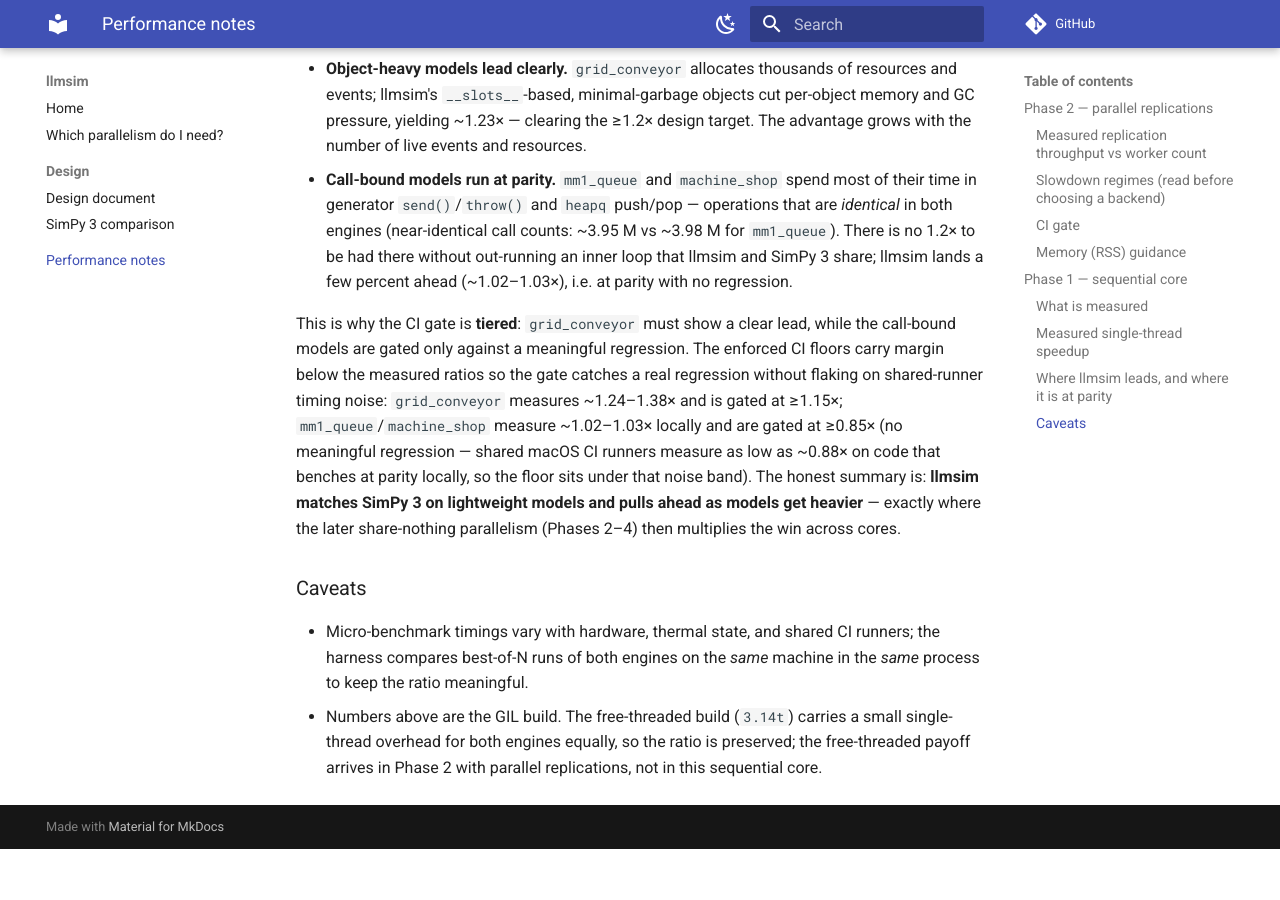
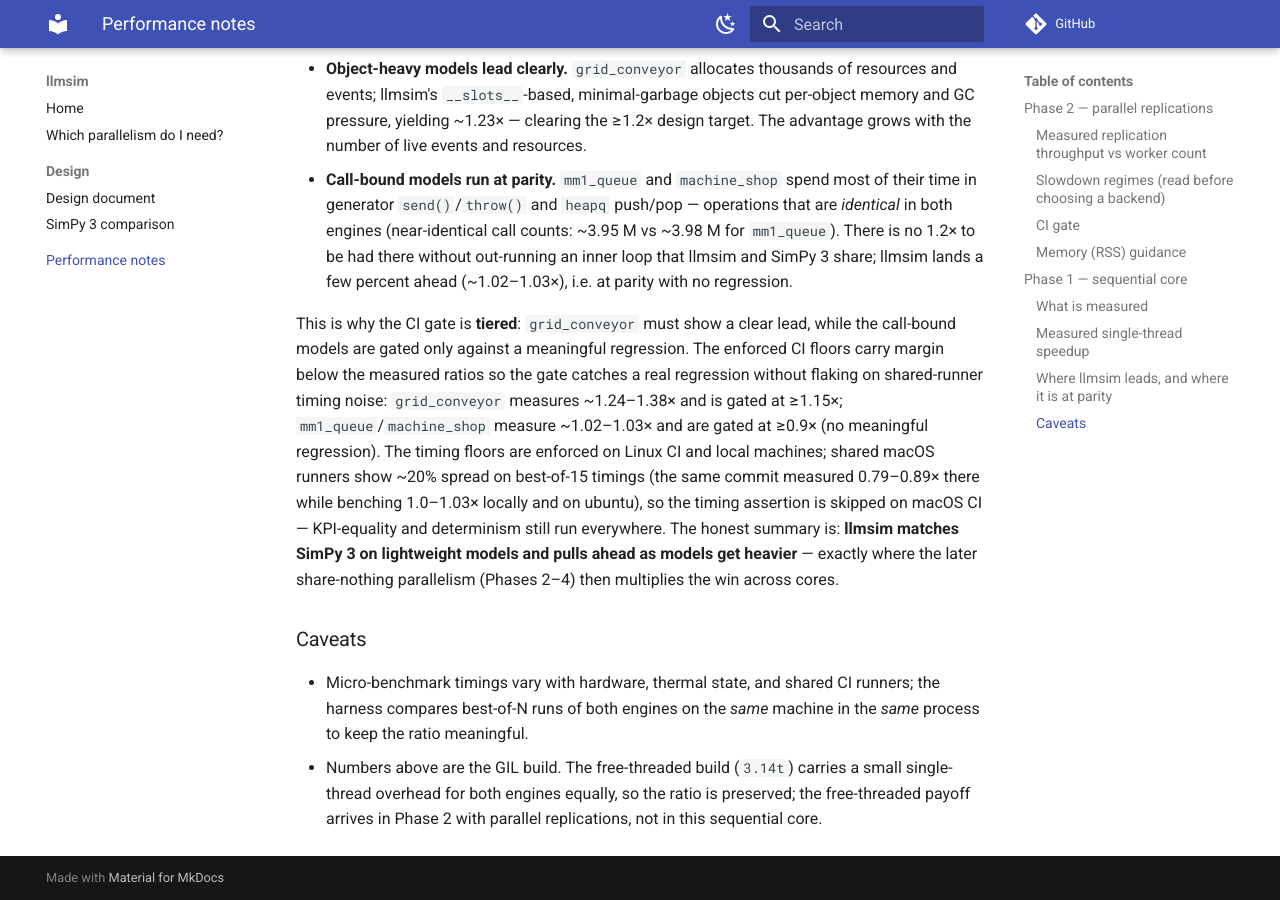
Before and after one commit to nobelk/llmsim, an MkDocs documentation site: the page built from docs/perf-notes.md, in a window 1280 px wide and 900 px high, scrolled down 3420 px. Built offline with MkDocs 1.6.1 and Material for MkDocs 9.7.7, drawn with Linux system fonts in a browser that asks for light colours; comment, search, counter and statistics services are not loaded; before the commit the page ends 4269 px from its top, so only the background shows below that.

Commit message:
Enforce SimPy timing floors only where the signal exists; restore 0.9x
Shared macOS CI runners show ~20% spread on best-of-15 timings: the same
commit measured 0.791x/0.880x/0.891x (and once passed) on mm1_queue while
benching 1.0-1.03x locally and passing every ubuntu run at the 0.9x floor.
Lowering the floor (previous commit) just chased noise, so revert to the
honest 0.9x parity floor and skip the timing assertion on macOS CI only.
KPI-equality and determinism still run on every platform; timing is
enforced on Linux CI and local machines.

Co-Authored-By: Claude Fable 5 <noreply@anthropic.com>
Claude-Session: https://claude.ai/code/session_01KED7SfMMDegdcdkAdSZSqA

```diff
--- a/docs/perf-notes.md
+++ b/docs/perf-notes.md
@@ -145,9 +145,11 @@ while the call-bound models are gated only against a meaningful regression. The
 enforced CI floors carry margin below the measured ratios so the gate catches a
 real regression without flaking on shared-runner timing noise: `grid_conveyor`
 measures ~1.24–1.38× and is gated at ≥1.15×; `mm1_queue`/`machine_shop` measure
-~1.02–1.03× locally and are gated at ≥0.85× (no meaningful regression — shared
-macOS CI runners measure as low as ~0.88× on code that benches at parity
-locally, so the floor sits under that noise band). The honest
+~1.02–1.03× and are gated at ≥0.9× (no meaningful regression). The timing
+floors are enforced on Linux CI and local machines; shared macOS runners show
+~20% spread on best-of-15 timings (the same commit measured 0.79–0.89× there
+while benching 1.0–1.03× locally and on ubuntu), so the timing assertion is
+skipped on macOS CI — KPI-equality and determinism still run everywhere. The honest
 summary is: **llmsim matches SimPy 3 on lightweight models and pulls ahead as
 models get heavier** — exactly where the later share-nothing parallelism
 (Phases 2–4) then multiplies the win across cores.
```
Also changed, not shown: 1 other file.
